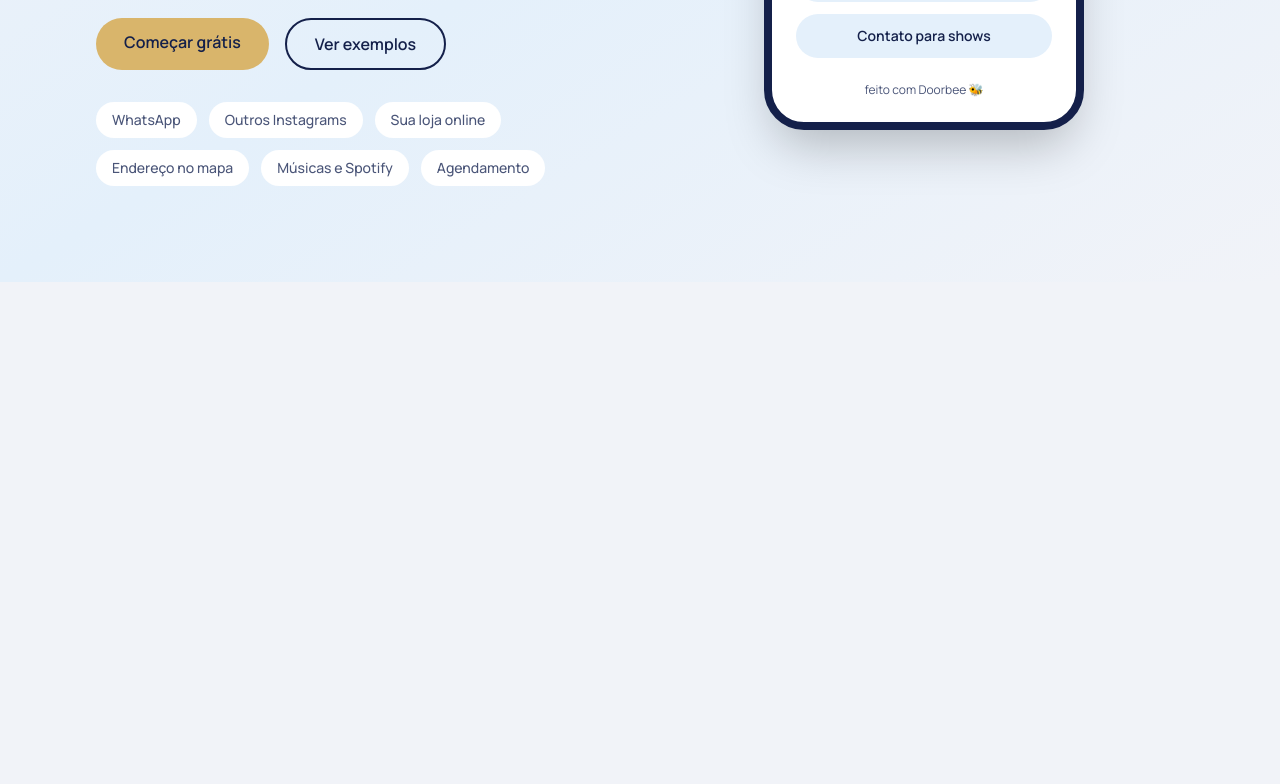
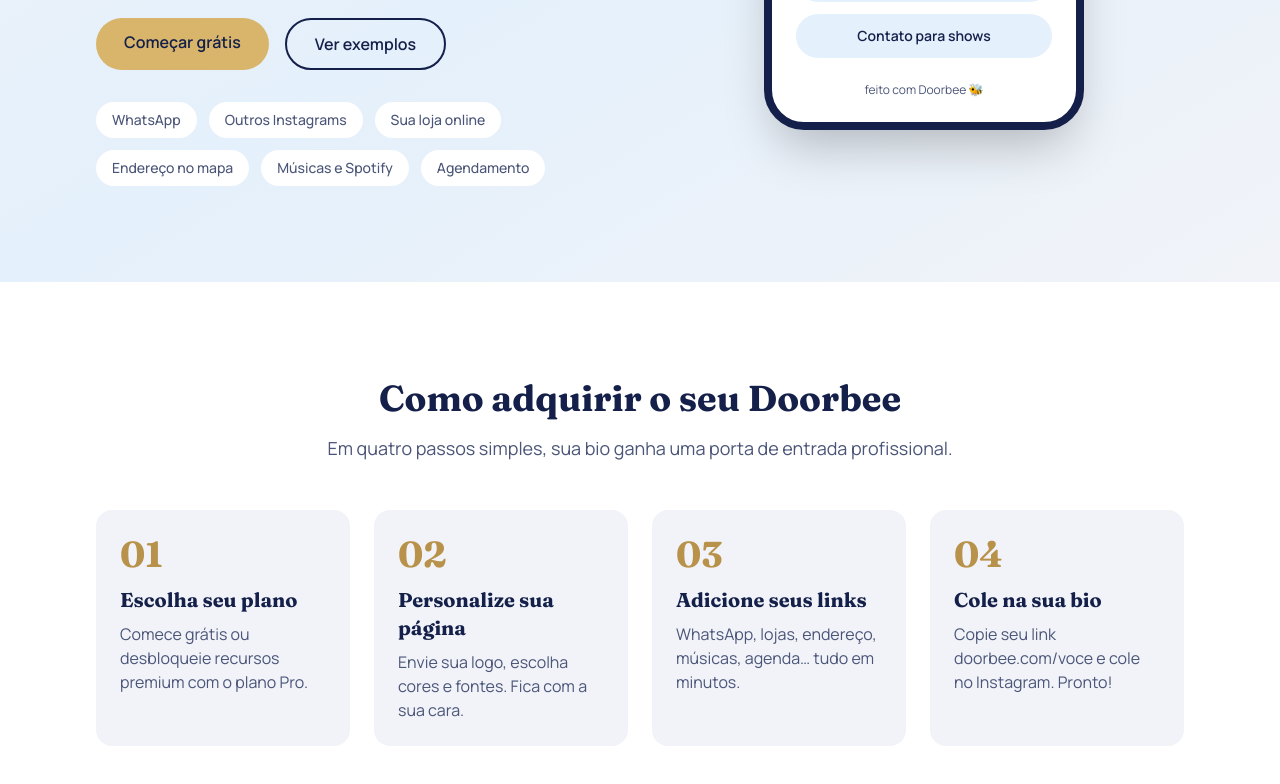
Before and after one commit to Jhonyson-b/doorbee, a React (Vite) app: page / in a window 1280 px wide. Shown: the part 572-1356 px from the top of the page. Before the commit the page ends 854 px from the top, so only its background shows below. Built offline with nearby package versions, Linux system fonts and the light colour scheme.

Commit message:
feat: Adiciona sessão e componente: HowltWorks (como funciona).

```diff
--- a/src/App.tsx
+++ b/src/App.tsx
@@ -1,5 +1,6 @@
 
 import HeroSection from './components/HeroSection'
+import HowItWorksSection from './components/HowItWorksSection'
 import SiteHeader from './components/SiteHeader'
 
 const App = () => {
@@ -7,6 +8,7 @@ const App = () => {
     <>
       <SiteHeader />
       <HeroSection />
+      <HowItWorksSection />
     </>
   )
 }
--- /dev/null
+++ b/src/components/HowItWorksSection.tsx
@@ -0,0 +1,49 @@
+const steps = [
+  {
+    number: '01',
+    title: 'Escolha seu plano',
+    description: 'Comece grátis ou desbloqueie recursos premium com o plano Pro.',
+  },
+  {
+    number: '02',
+    title: 'Personalize sua página',
+    description: 'Envie sua logo, escolha cores e fontes. Fica com a sua cara.',
+  },
+  {
+    number: '03',
+    title: 'Adicione seus links',
+    description: 'WhatsApp, lojas, endereço, músicas, agenda… tudo em minutos.',
+  },
+  {
+    number: '04',
+    title: 'Cole na sua bio',
+    description: 'Copie seu link doorbee.com/voce e cole no Instagram. Pronto!',
+  },
+]
+
+const HowItWorksSection = () => {
+  return (
+    <section id="como-funciona" className="scroll-mt-20 bg-white">
+      <div className="mx-auto max-w-6xl px-5 py-16 sm:px-8 lg:py-24">
+        <div className="mx-auto max-w-2xl text-center">
+          <h2 className="text-3xl sm:text-4xl">Como adquirir o seu Doorbee</h2>
+          <p className="mt-4 text-lg">
+            Em quatro passos simples, sua bio ganha uma porta de entrada profissional.
+          </p>
+        </div>
+
+        <ol className="mt-12 grid gap-6 sm:grid-cols-2 lg:grid-cols-4">
+          {steps.map(({ number, title, description }) => (
+            <li key={number} className="rounded-2xl bg-mist p-6">
+              <span className="font-heading text-4xl font-bold text-gold-hover">{number}</span>
+              <h3 className="mt-3 text-xl">{title}</h3>
+              <p className="mt-2">{description}</p>
+            </li>
+          ))}
+        </ol>
+      </div>
+    </section>
+  )
+}
+
+export default HowItWorksSection
```
